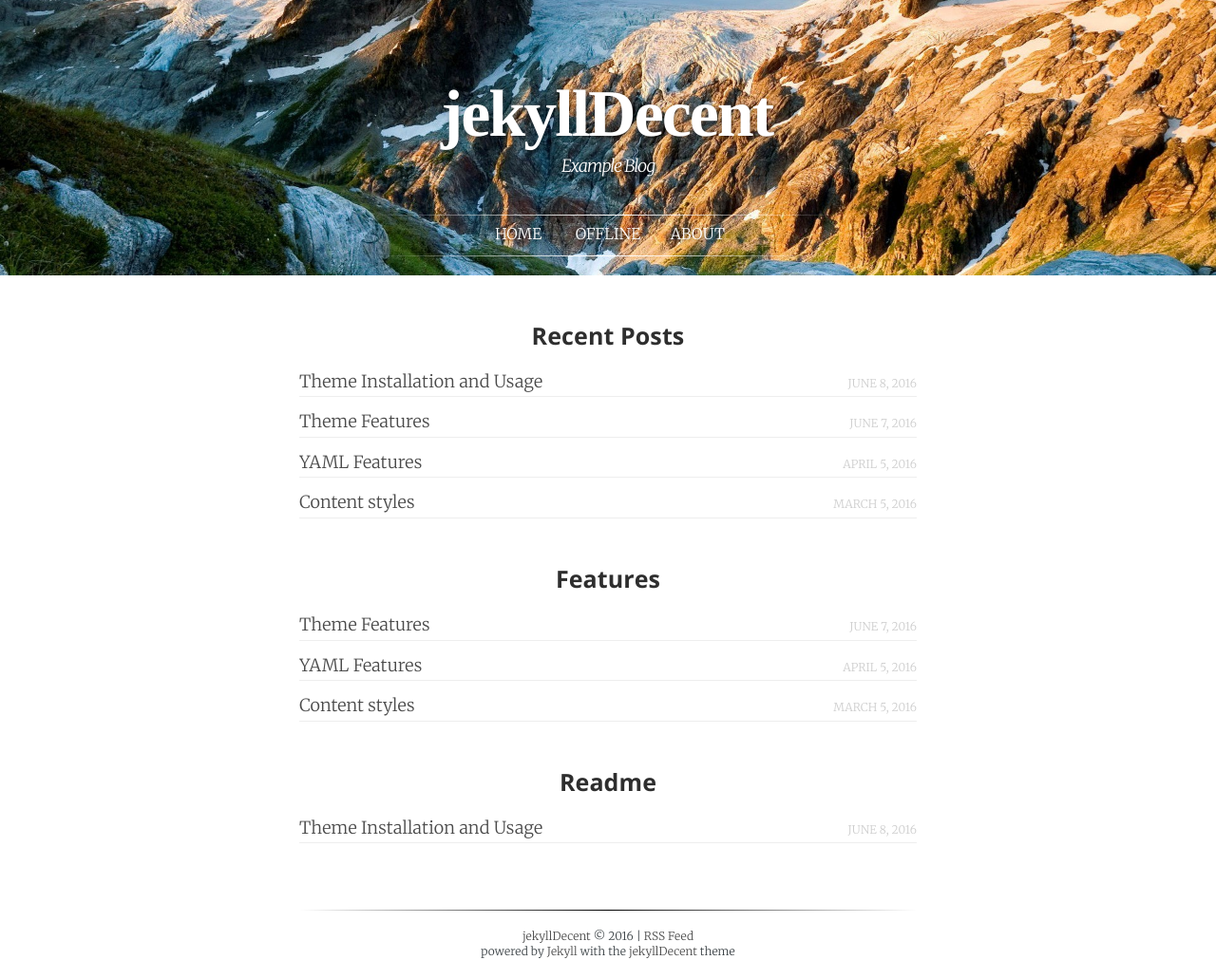
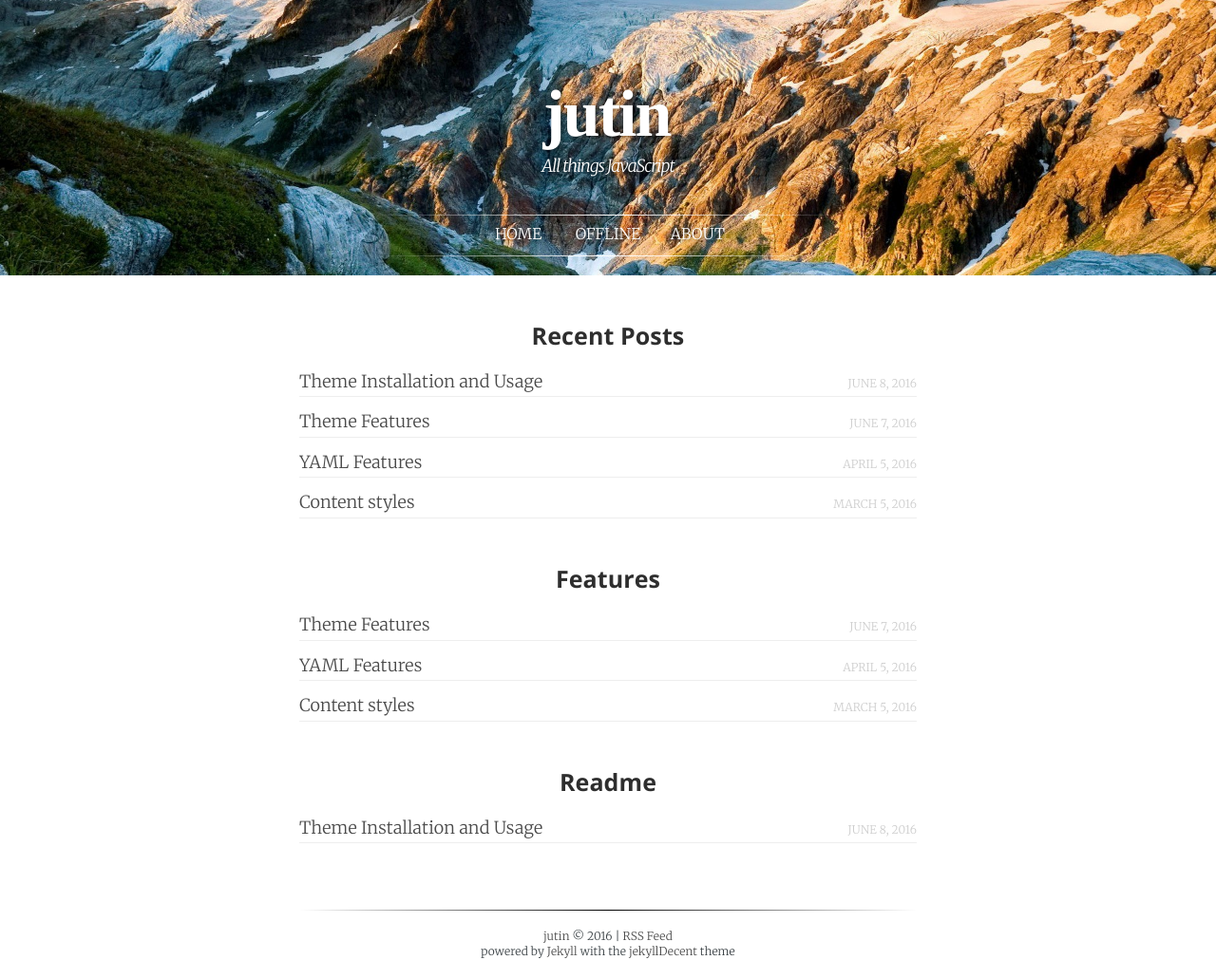
Before and after one commit to jwillmer/jekyllDecent, a Jekyll site: the page built from index.html, in a window 1280 px wide. Shown: the whole page at 95% size. Built offline with Jekyll 4.4.1, drawn with Linux system fonts in a browser that asks for light colours; some web fonts are replaced.

Commit message:
Update _config.yml

```diff
--- a/_config.yml
+++ b/_config.yml
@@ -6,8 +6,8 @@
 # 'jekyll serve'. If you change this file, please restart the server process.
 
 # Site settings
-title:        jekyllDecent
-subtitle:     Example Blog
+title:        jutin
+subtitle:     All things JavaScript
 description:  This is the jekyllTheme example blog. It only exists to demonstrate how the theme looks and feels.
 keywords:     demo theme example github jekyll features
 language:     "en" # default language of the blog. Language codes: http://www.w3schools.com/tags/ref_language_codes.asp
```
